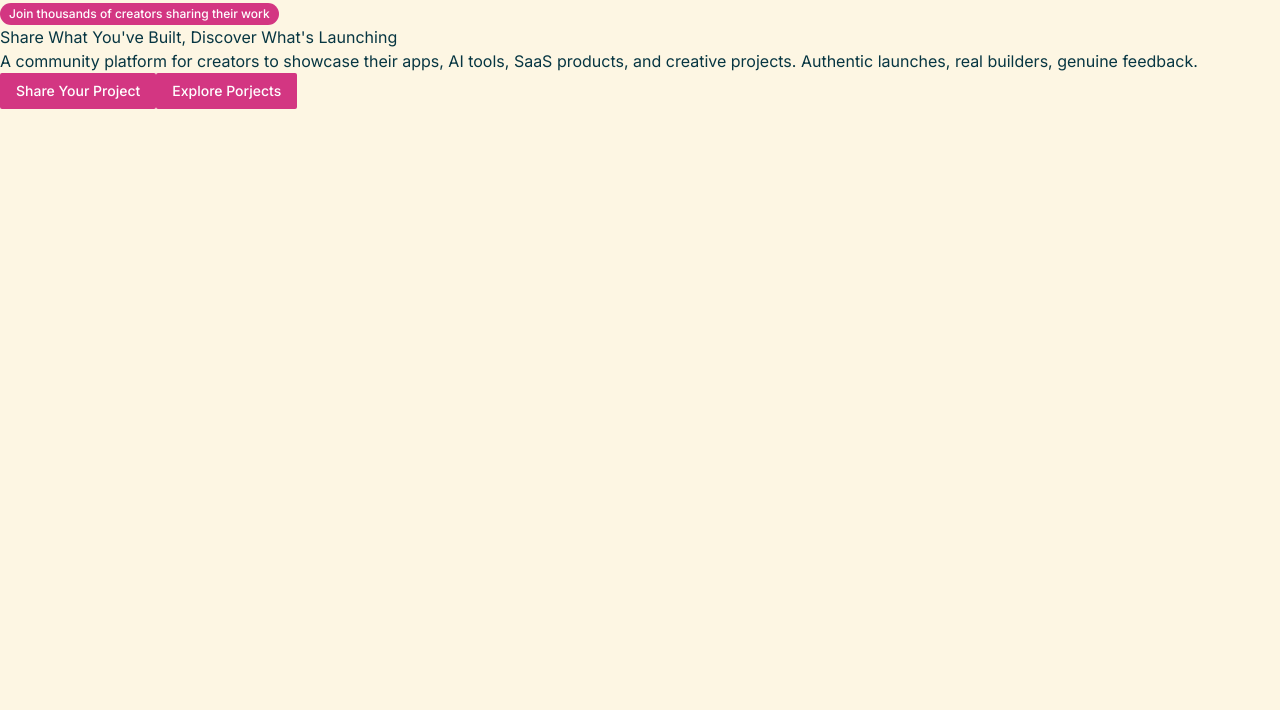
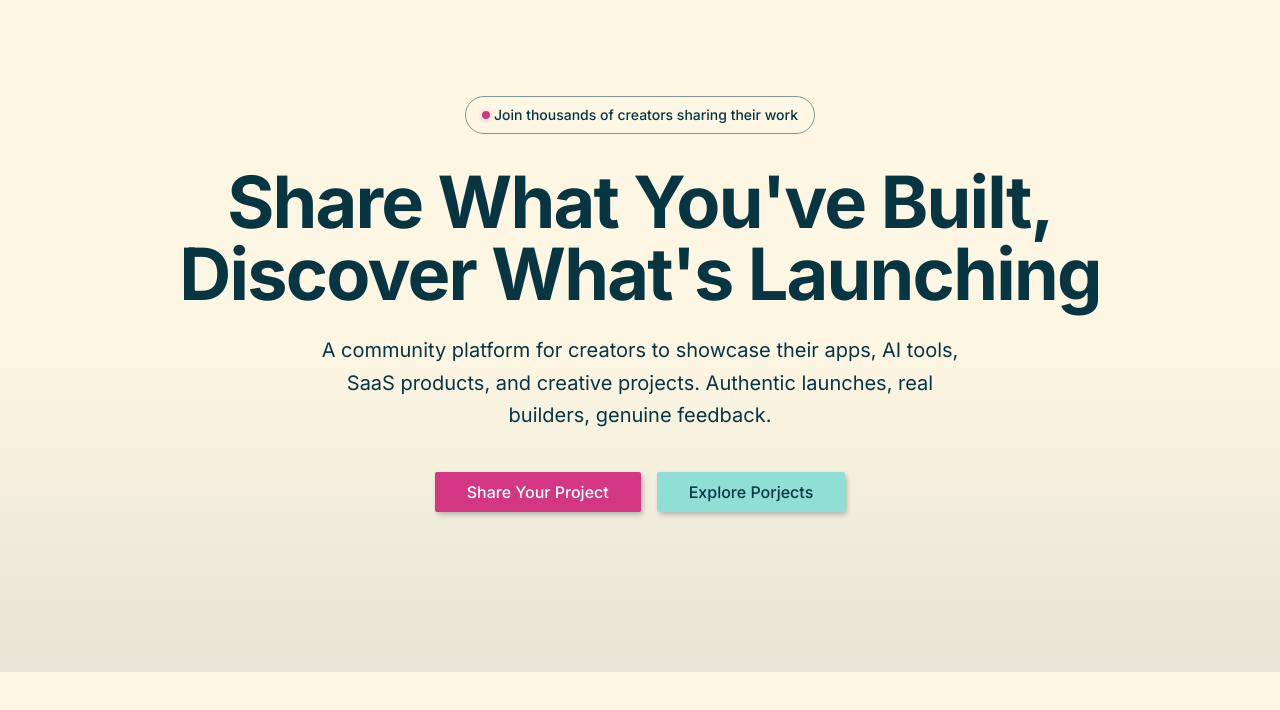
Before and after one commit to kachamachkov/ibuiltthis, a Next.js app: page / in a window 1280 px wide. Shown: the top 710 px of the page. Built offline with nearby package versions, Linux system fonts and the light colour scheme.

Commit message:
add hero section component

```diff
--- a/app/page.tsx
+++ b/app/page.tsx
@@ -1,18 +1,9 @@
-import { Badge } from "@/components/ui/badge";
-import { Button } from "@/components/ui/button";
+import HeroSection from "@/components/landing-page/hero-section";
 
 export default function Home() {
   return (
     <div>
-      <Badge>Join thousands of creators sharing their work</Badge>
-      <h1>Share What You&apos;ve Built, Discover What&apos;s Launching</h1>
-      <p>
-        A community platform for creators to showcase their apps, AI tools, SaaS
-        products, and creative projects. Authentic launches, real builders,
-        genuine feedback.
-      </p>
-      <Button>Share Your Project</Button>
-      <Button>Explore Porjects</Button>
+      <HeroSection />
     </div>
   );
 }
--- /dev/null
+++ b/components/landing-page/hero-section.tsx
@@ -0,0 +1,53 @@
+import Link from "next/link";
+import { Badge } from "../ui/badge";
+import { Button } from "../ui/button";
+
+const LiveBadge = () => {
+  return (
+    <Badge
+      variant="outline"
+      className="px-4 py-2 mb-8 text-sm backdrop-blur-sm"
+    >
+      <span className="relative flex h-2 w-2">
+        <span className="animate-ping absolute inline-flex h-full w-full rounded-full bg-primary opacity-75" />
+        <span className="relative inline-flex rounded-full h-2 w-2 bg-primary" />
+      </span>
+      <span className="text-muted-foreground">
+        Join thousands of creators sharing their work
+      </span>
+    </Badge>
+  );
+};
+
+export default function HeroSection() {
+  return (
+    <section className="relative overflow-hidden bg-linear-to-b from-background via-background to-muted/20">
+      <div className="wrapper">
+        <div className="flex flex-col items-center justify-center lg:py-24 py-12 text-center">
+          <LiveBadge />
+          <h1 className="text-5xl sm:text-6xl lg:text-7xl font-bold tracking-tight mb-6 max-w-5xl">
+            Share What You&apos;ve Built, Discover What&apos;s Launching
+          </h1>
+          <p className="text-lg sm:text-xl text-muted-foreground mb-10 max-w-2xl leading-relaxed">
+            A community platform for creators to showcase their apps, AI tools,
+            SaaS products, and creative projects. Authentic launches, real
+            builders, genuine feedback.
+          </p>
+          <div className="flex flex-col sm:flex-row gap-4 mb-16">
+            <Button asChild size="lg" className="text-base px-8 shadow-lg">
+              <Link href="/submit">Share Your Project</Link>
+            </Button>
+            <Button
+              asChild
+              size="lg"
+              className="text-base px-8 shadow-lg"
+              variant="secondary"
+            >
+              <Link href="/submit">Explore Porjects</Link>
+            </Button>
+          </div>
+        </div>
+      </div>
+    </section>
+  );
+}
```
